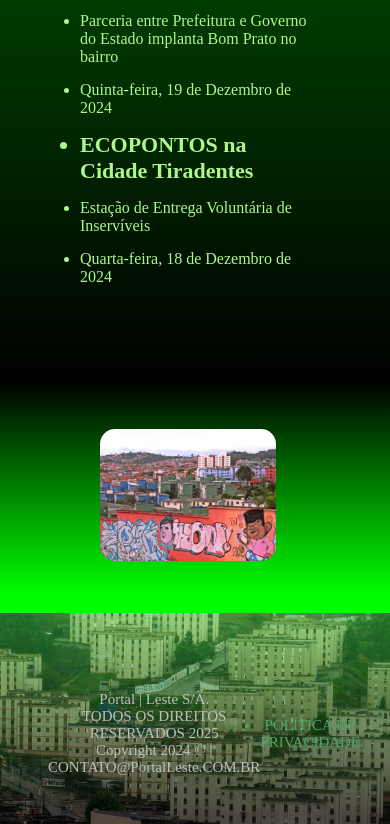
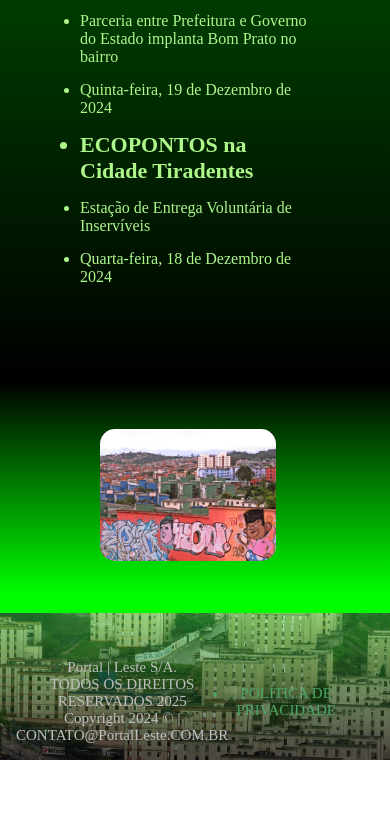
Before and after one commit to gabrieloliveira-crtl/Portal-Leste, a plain HTML site: page index.html in a window 390 px wide. Shown: the part 1932-2756 px from the top of the page. After the commit the page ends 2692 px from the top, so only its background shows below. Drawn offline with nearby package versions, Linux system fonts and the light colour scheme.

Commit message:
Update style.css

```diff
--- a/style.css
+++ b/style.css
@@ -166,7 +166,7 @@ footer ul a li:hover{
         padding: min(3rem, 19rem);
     }
     footer{
-        padding: min(3rem,19rem);
+        padding: min(1rem,19rem);
         font-size: 15px;
     }
 }
```
